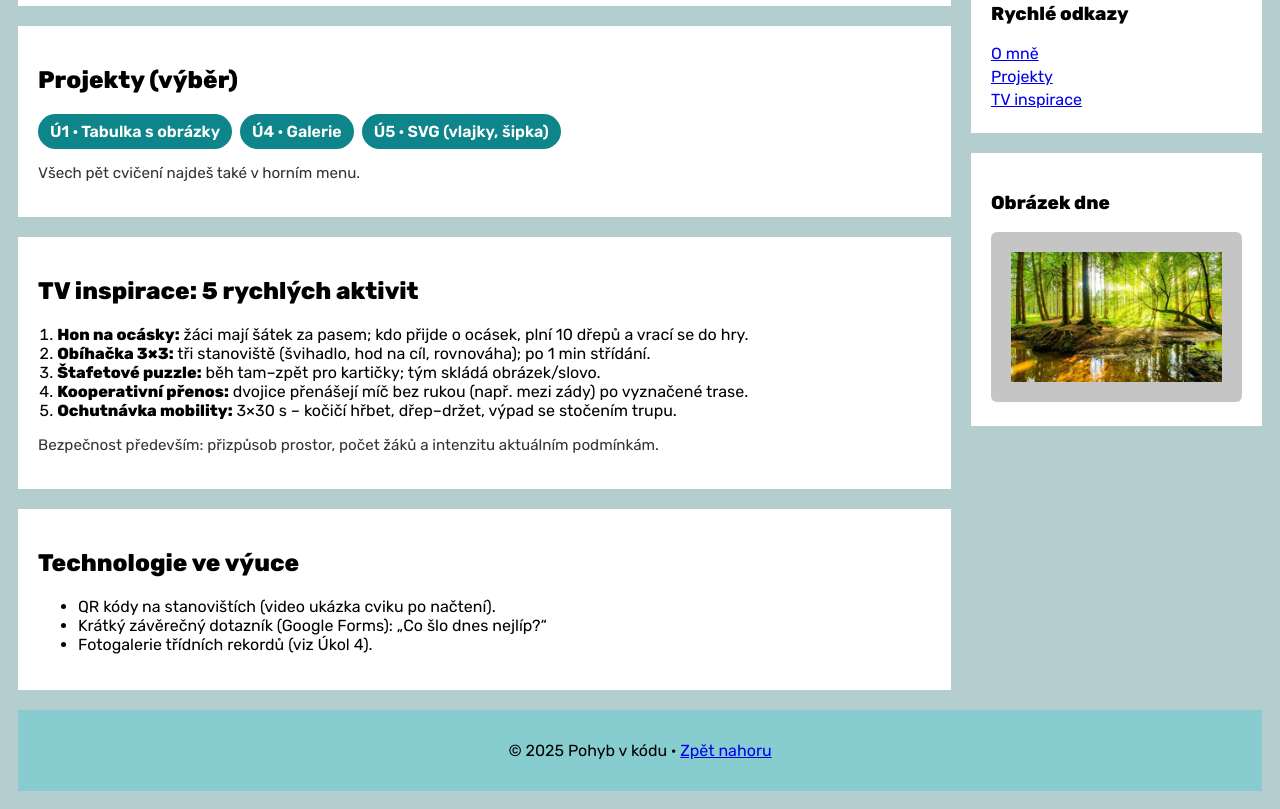
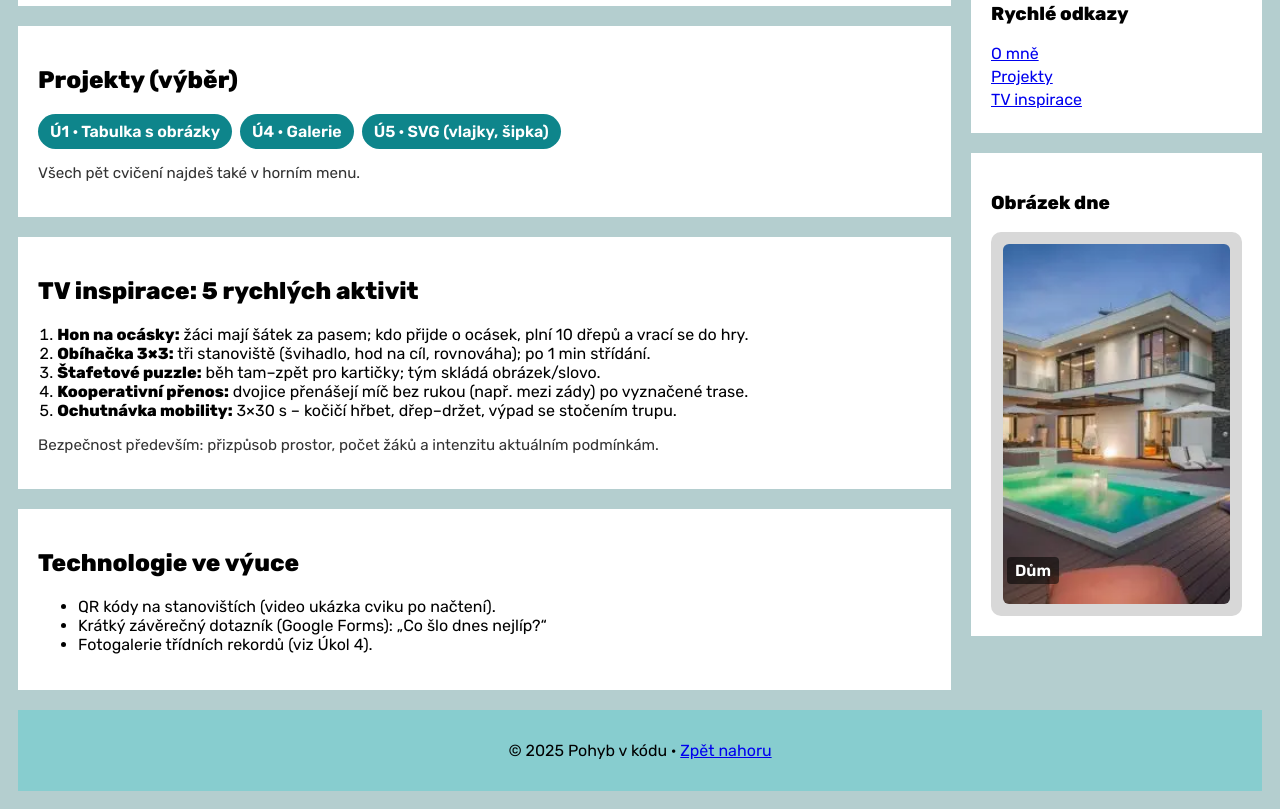
Before and after one commit to Netopyrko/Netopyrko.github.io, a plain HTML site: page index.html in a window 1280 px wide. Shown: the part 512-1321 px from the top of the page. Drawn offline with Linux system fonts and the light colour scheme.

Commit message:
Obrazek dne

```diff
--- a/index.html
+++ b/index.html
@@ -98,7 +98,10 @@
 
       <div class="card">
         <h3>Obrázek dne</h3>
-        <img class="fakeimg" src="/img/les.jpg" alt="Les">
+        <div class="photo-rotator" id="photoDay" aria-live="polite">
+          <img src="/img/les.jpg" alt="Les v ranním světle" width="640" height="360" decoding="async">
+          <p class="caption">Les</p>
+        </div>
       </div>
     </aside>
   </div>
@@ -106,5 +109,62 @@
   <footer class="footer">
     <p>&copy; 2025 Pohyb v kódu · <a href="#top">Zpět nahoru</a></p>
   </footer>
+  <script>
+  (function(){
+    const items = [
+      {src:'/img/les.jpg',     alt:'Les v ranním světle', caption:'Les'},
+      {src:'/img/boure.jpg',   alt:'Bouře a blesky',      caption:'Bouře'},
+      {src:'/img/domek.jpg',   alt:'Moderní dům',         caption:'Dům'},
+      {src:'/img/gejzir.jpg',  alt:'Gejzír',              caption:'Gejzír'},
+      {src:'/img/more.jpg',    alt:'Moře',                caption:'Moře'},
+      {src:'/img/vodopad.jpg', alt:'Vodopád',             caption:'Vodopád'}
+    ];
+
+    const box = document.getElementById('photoDay');
+    if (!box) return;
+    const img = box.querySelector('img');
+    const caption = box.querySelector('.caption');
+
+    // přednačti, ať přepnutí nebliká
+    items.forEach(it => { const im = new Image(); im.src = it.src; });
+
+    const DAY = 24 * 60 * 60 * 1000;
+
+    // index daný DNEŠNÍM DNEM (po každých 24 h se změní)
+    function dayIndex(d = new Date()){
+      // stačí lokální čas; chceš-li striktně Prahu, řekni a pošlu verzi s timeZone
+      return Math.floor(d.getTime() / DAY) % items.length;
+    }
+
+    function show(i, doFade){
+      const it = items[i];
+      if (doFade) box.classList.add('fade-out');
+      const FADE = 600; // musí sedět s CSS .6s
+      setTimeout(() => {
+        img.src = it.src;
+        img.alt = it.alt;
+        caption.textContent = it.caption;
+        if (doFade) box.classList.remove('fade-out');
+      }, doFade ? FADE : 0);
+    }
+
+    // 1) nastav hned podle dne (bez fade)
+    let i = dayIndex();
+    show(i, /*doFade*/ false);
+
+    // 2) naplánuj přepnutí NA PŮLNOC a pak každých 24 h
+    const now = new Date();
+    const nextMidnight = new Date();
+    nextMidnight.setHours(24,0,0,0);               // nejbližší půlnoc
+    setTimeout(() => {
+      i = (i + 1) % items.length;                  // další obrázek
+      show(i, true);                                // plynulý přechod
+      setInterval(() => {
+        i = (i + 1) % items.length;
+        show(i, true);
+      }, DAY);
+    }, nextMidnight - now);
+  })();
+  </script>
 </body>
 </html>
--- a/style.css
+++ b/style.css
@@ -198,3 +198,29 @@ body {
     float: none;
   }
 }
+
+/* Obrázek dne – rotátor */
+.photo-rotator{
+  position: relative;
+  padding: 12px;
+  background: #d8d8d8;       /* tvůj šedý podklad */
+  border-radius: 10px;
+  overflow: hidden;
+}
+.photo-rotator img{
+  width: 100%;
+  aspect-ratio: 16 / 9;      /* zabrání poskoku layoutu */
+  object-fit: cover;
+  display: block;
+  border-radius: 6px;
+  opacity: 1;
+  transition: opacity .6s ease;
+}
+.photo-rotator.fade-out img{ opacity: 0; }
+.photo-rotator .caption{
+  position: absolute;
+  left: 16px; bottom: 16px;
+  padding: 4px 8px;
+  background: rgba(0,0,0,.55);
+  color: #fff; font-weight: 600; border-radius: 4px;
+}
```
